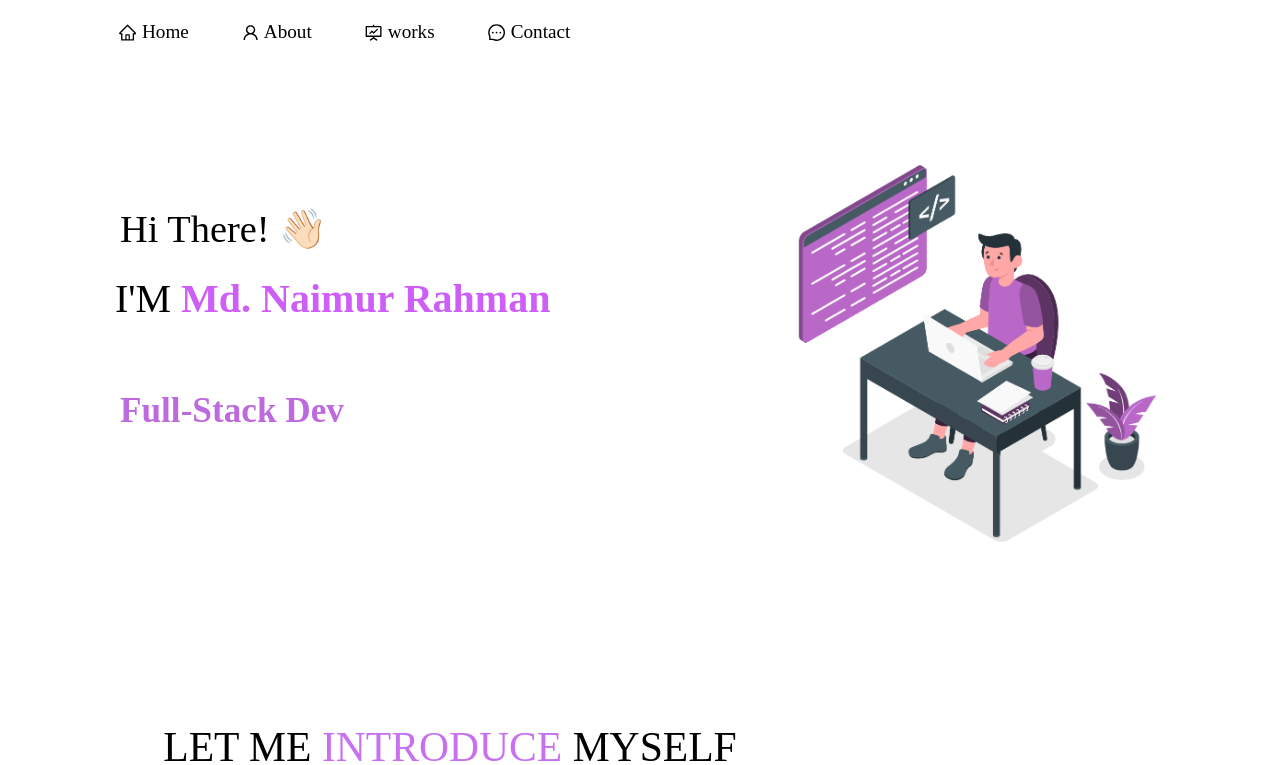
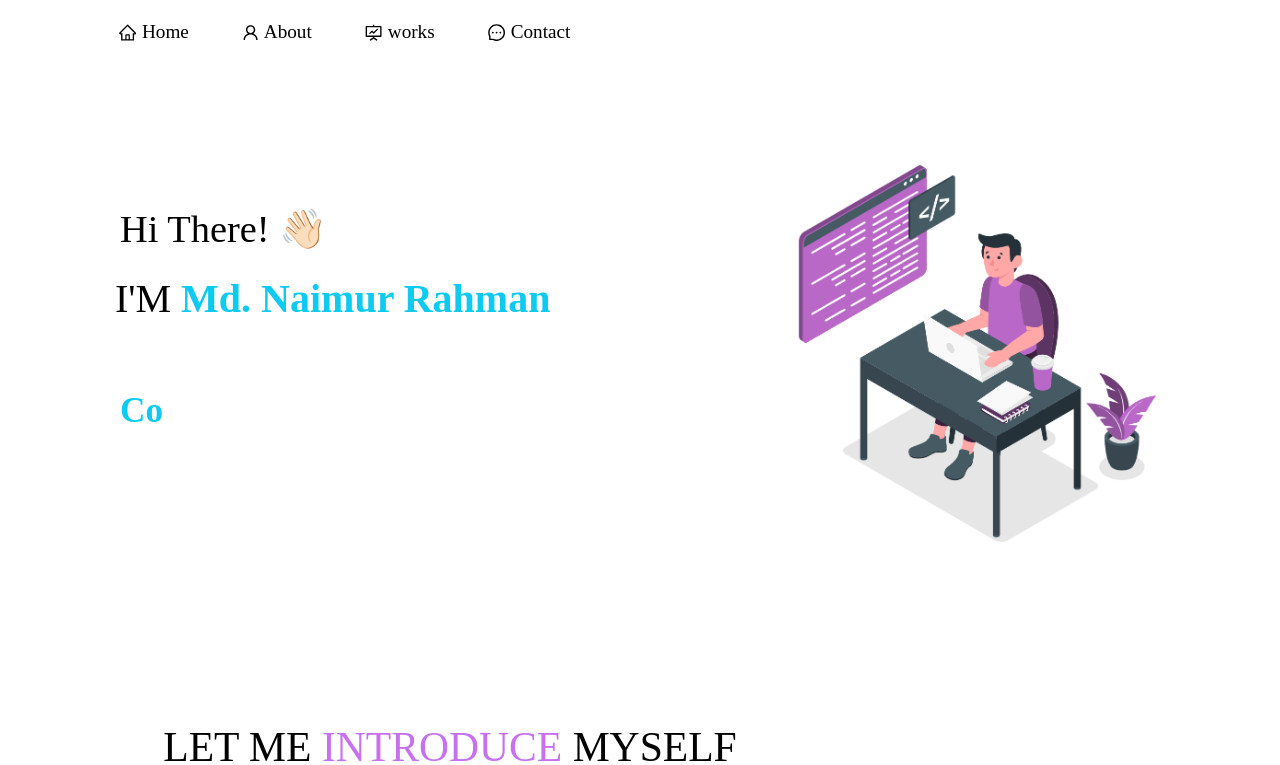
Before and after one commit to naimur202164-rony/naimur-porfolio, a React (Create React App) app: page / in a window 1280 px wide. Shown: the top 765 px of the page. Built offline with nearby package versions, Linux system fonts and the light colour scheme.

Commit message:
color added

```diff
--- a/src/Components/AboutCard/AboutCard.js
+++ b/src/Components/AboutCard/AboutCard.js
@@ -12,11 +12,11 @@ function AboutCard() {
             English Horns Student from{" "}
             <span className="purple"> Cumilla, Bangladesh .</span>
             <br />
-            <br />I have completed My College Group from Jafarganj Mir Abdul
+            <br />I have completed My College  from Jafarganj Mir Abdul
             Gafur College
             <br /> <br />
             <br />
-            now i am studying ba english honours Nimsar Junab Ali College <br />{" "}
+            now i am studying ba english honours Nimsar Junab Ali University <br />{" "}
             <br />
             <br />
             <br />
--- a/src/Components/TypeWriter/TypeWriter.js
+++ b/src/Components/TypeWriter/TypeWriter.js
@@ -6,8 +6,8 @@ function TypeWriter() {
     <Typewriter
       options={{
         strings: [
-          " Full-Stack Developer",
-          "MERN Stack Developer",
+          "Content Writer",
+          "Copywriter",
         ],
         autoStart: true,
         loop: true,
--- a/src/Pages/About.js
+++ b/src/Pages/About.js
@@ -32,16 +32,16 @@ function About() {
             <img src={laptopImg} alt="about" className="img-fluid" />
           </Col>
         </Row>
-        <h1 className="project-heading">
+        {/* <h1 className="project-heading">
           Professional <strong className="purple">Skillset </strong>
-        </h1>
+        </h1> */}
 
-        <Techstack />
+        {/* <Techstack /> */}
 
-        <h1 className="project-heading">
+        {/* <h1 className="project-heading">
           <strong className="purple">Tools</strong> I use
-        </h1>
-        <Toolstack />
+        </h1> */}
+        {/* <Toolstack /> */}
       </Container>
     </Container>
   );
--- a/src/Pages/Home.js
+++ b/src/Pages/Home.js
@@ -20,7 +20,7 @@ function Home() {
 
               <h1 className="heading-name ">
                 I'M
-                <strong className="main-name br">  Md. Naimur Rahman</strong>
+                <strong className="main-name text-info br">  Md. Naimur Rahman</strong>
               </h1>
 
               <div style={{ padding: 50, textAlign: "left" }}>
--- a/src/style.css
+++ b/src/style.css
@@ -144,17 +144,17 @@ html {
 }
 
 .main-name {
-  color: #cd5ff8;
+  color: #0dcaf0;
 }
 
 .Typewriter__wrapper {
   font-size: 2.2em !important;
-  color: #be6adf !important;
+  color: #0dcaf0 !important;
   font-weight: 600 !important;
 }
 .Typewriter__cursor {
   font-size: 2.4em !important;
-  color: #b562d6 !important;
+  color: #0dcaf0 !important;
 }
 
 @media (max-width: 767px) {
```
